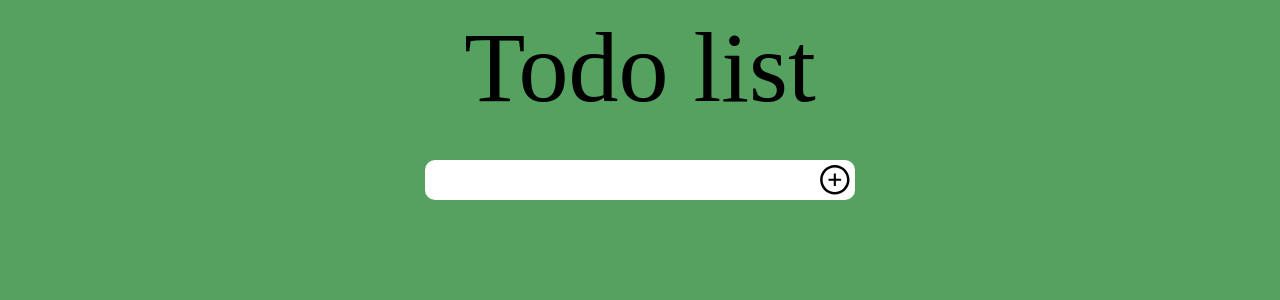
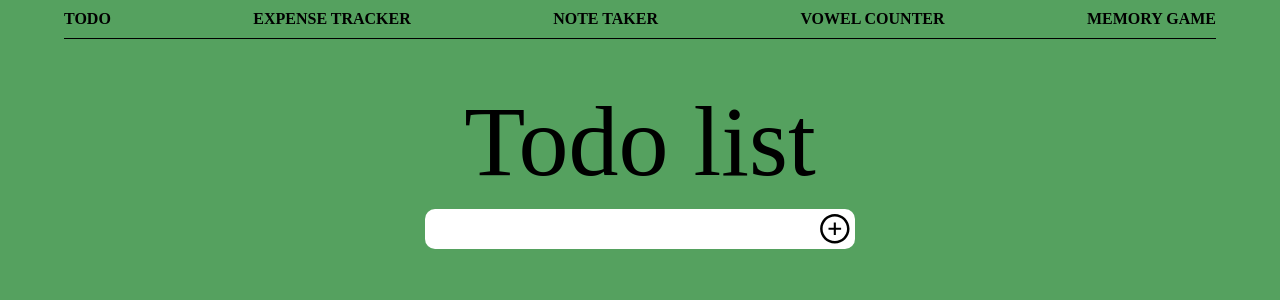
Before and after one commit to cansolele/five-in-one, a React (Create React App) app: page /Todo in a window 1280 px wide. Shown: the top 300 px of the page. Built offline with nearby package versions, Linux system fonts and the light colour scheme.

Commit message:
Header links

```diff
--- a/package.json
+++ b/package.json
@@ -9,6 +9,7 @@
         "react": "^17.0.1",
         "react-dom": "^17.0.1",
         "react-icons": "^4.2.0",
+        "react-router-dom": "^5.2.0",
         "react-scripts": "4.0.3",
         "web-vitals": "^1.1.1"
     },
--- a/src/App.js
+++ b/src/App.js
@@ -1,20 +1,31 @@
 import "./App.css";
 import { useState } from "react";
+import { BrowserRouter as Router, Switch, Route, Link } from "react-router-dom";
 import Header from "./components/Header/Header";
 import Todo from "./components/Todo/Todo";
+import ExpenseTracker from "./components/ExpenseTracker/ExpenseTracker";
 const App = () => {
   const [inputTask, setInputTask] = useState("");
   const [tasks, setTasks] = useState([]);
   return (
+    <Router>
       <div>
         <Header />
+        <Switch>
+          <Route exact path="/Todo">
             <Todo
               setInputTask={setInputTask}
               inputTask={inputTask}
               tasks={tasks}
               setTasks={setTasks}
             />
+          </Route>
+          <Route exact path="/ExpenseTracker">
+            <ExpenseTracker />
+          </Route>
+        </Switch>
       </div>
+    </Router>
   );
 };
 export default App;
--- /dev/null
+++ b/src/components/ExpenseTracker/ExpenseTracker.js
@@ -0,0 +1,8 @@
+const ExpenseTracker = () =>{
+    return(
+        <div>
+            EXPENSE TRACKER
+        </div>
+    )
+}
+export default ExpenseTracker;
--- a/src/components/Header/Header.css
+++ b/src/components/Header/Header.css
@@ -2,16 +2,22 @@
     display: flex;
     justify-content: center;
     text-align: center;
+    flex-wrap: wrap;
+    flex-direction: column;
 }
 
-.appName {
-    margin: 10px 0px;
-    font-size: 100px;
-    font-weight: 500;
+.nav {
+    margin: 10px auto;
+    width: 90%;
+    display: flex;
+    justify-content: space-between;
+    border-bottom: 1px solid black;
 }
 
-@media(max-width:500px) {
-    .appName {
-        font-size: 75px;
-    }
+nav a {
+    color: black;
+    font-weight: 700;
+    text-decoration: none;
+    text-transform: uppercase;
+    margin-bottom: 10px;
 }
--- a/src/components/Header/Header.js
+++ b/src/components/Header/Header.js
@@ -1,11 +1,16 @@
-import './Header.css'
+import "./Header.css";
+import { Link } from "react-router-dom";
 const Header = () => {
-    return (
-            <header className="header">
-                <h1 className="appName">
-                    Todo list
-                </h1>
-            </header>
-    )
-}
+  return (
+    <header className="header">
+      <nav className="nav">
+        <Link to="/Todo">ToDo</Link>
+        <Link to="/ExpenseTracker">Expense Tracker</Link>
+        <Link to="">Note Taker</Link>
+        <Link to="">Vowel Counter</Link>
+        <Link to="">Memory Game</Link>
+      </nav>
+    </header>
+  );
+};
 export default Header;
--- a/src/components/Todo/Todo.css
+++ b/src/components/Todo/Todo.css
@@ -2,6 +2,14 @@
     margin-top: 25px;
     display: flex;
     justify-content: center;
+    text-align: center;
+    flex-direction: column;
+}
+
+.appName {
+    margin: 10px 0px;
+    font-size: 100px;
+    font-weight: 500;
 }
 
 .todoForm {
@@ -53,4 +61,7 @@
         width: 330px;
         font-size: 1.3rem;
     }
+    .appName {
+        font-size: 75px;
+    }
 }
--- a/src/components/Todo/Todo.js
+++ b/src/components/Todo/Todo.js
@@ -19,6 +19,7 @@ const Todo = (props) => {
   return (
     <div>
       <div className="todoFormContainer">
+      <h1 className="appName">Todo list</h1>
         <form className="todoForm">
           <input
             value={props.inputTask}
```
Lines whose indentation alone changed are shown as unchanged.
